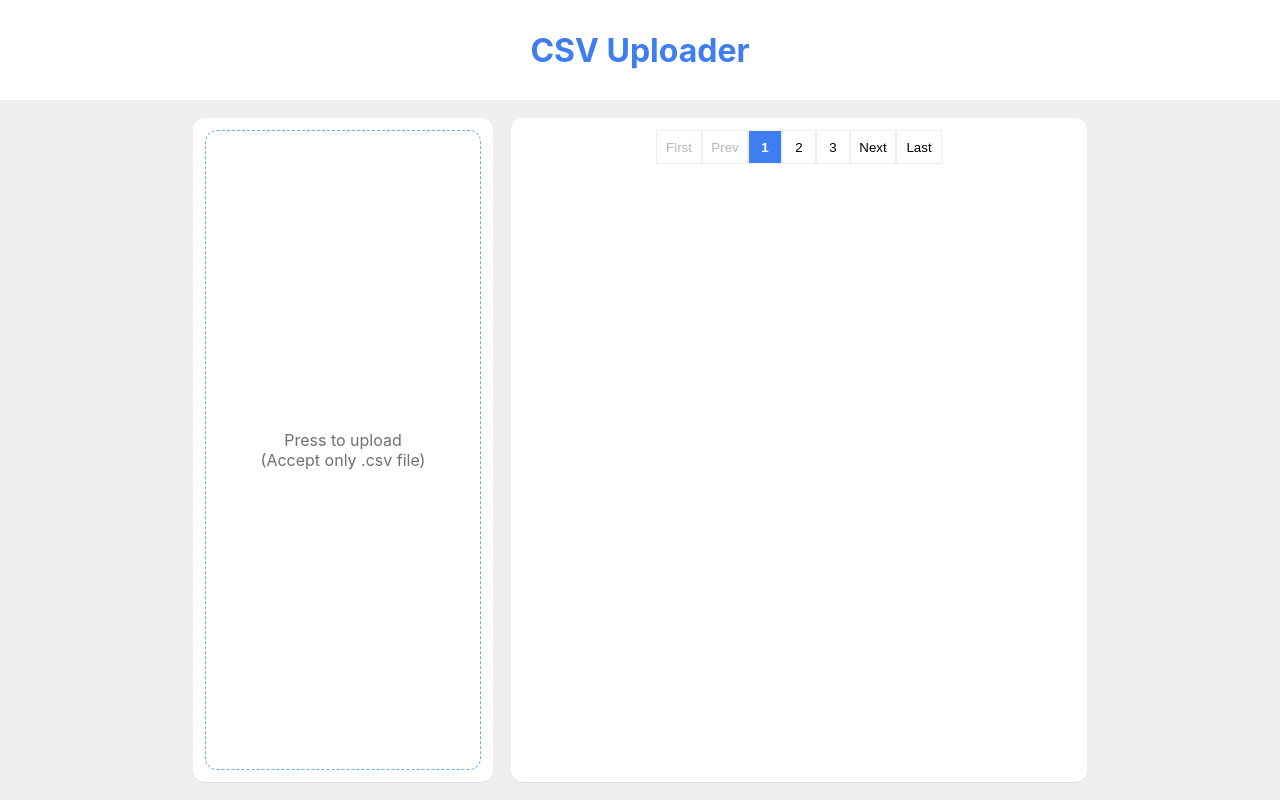
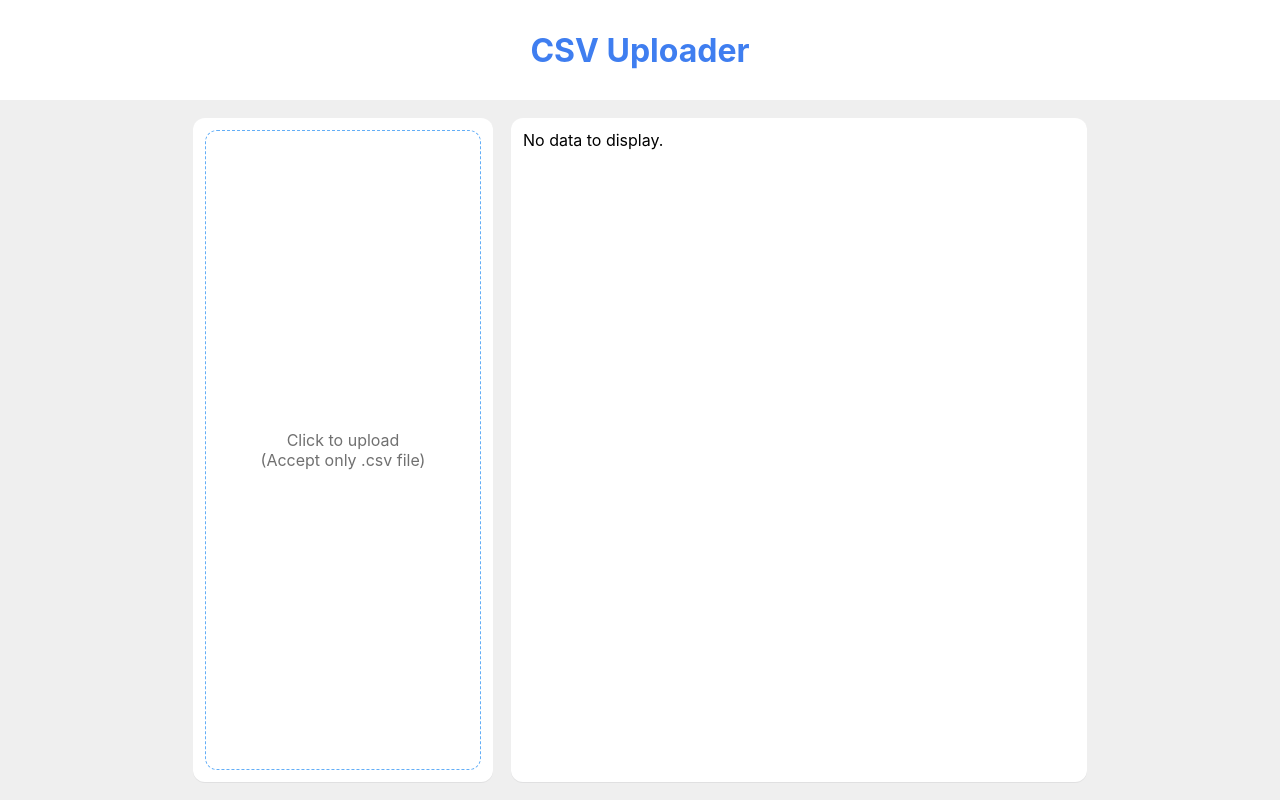
Before and after one commit to vuongvu1/csv-visualizer, a React (Create React App) app: page / in a window 1280 px wide. Built offline with nearby package versions, Linux system fonts and the light colour scheme.

Commit message:
Implement table data with pagination

```diff
--- a/src/components/DataTable/index.tsx
+++ b/src/components/DataTable/index.tsx
@@ -1,19 +1,82 @@
-import React, { useState } from "react";
+import React, { useState, useEffect } from "react";
 import SC from "./styles";
-import Pagination from "../Pagination";
+import Pagination, { PageSize } from "../Pagination";
+import Text, { TextType } from "../Text";
 
-interface Props {}
+interface Props {
+  data: Array<string[]>;
+}
 
-const DataTable: React.FC<Props> = () => {
+// have to use indexes as keys because rows don't have ids or nay unique values
+const renderTable = (headerRow: string[], showingRows: Array<string[]>) => (
+  <SC.Table>
+    <thead>
+      <SC.Tr>
+        {headerRow.map((header, index) => (
+          <SC.Th key={index}>{header}</SC.Th>
+        ))}
+      </SC.Tr>
+    </thead>
+    <tbody>
+      {showingRows.map((row, index) => (
+        <SC.Tr key={index}>
+          {row.map((cell, ind) => (
+            <SC.Td key={ind}>{cell}</SC.Td>
+          ))}
+        </SC.Tr>
+      ))}
+    </tbody>
+  </SC.Table>
+);
+
+const getTotalPages = (data: Array<string[]>, pageSize: number) => {
+  const allDataRows = data.length - 1; // minus header row
+  const isLastPageFitPageSize = allDataRows % pageSize === 0;
+  const totalPages = parseInt(`${allDataRows / pageSize}`, 10);
+  return isLastPageFitPageSize ? totalPages : totalPages + 1;
+};
+
+const DataTable: React.FC<Props> = ({ data }) => {
+  const [pageSize, setPageSize] = useState(PageSize.MEDIUM);
   const [currentPage, setCurrentPage] = useState(1);
+  const [totalPages, setTotalPages] = useState(0);
+  const [headerRow, setHeaderRow] = useState<string[]>([]);
+  const [showingRows, setShowingRows] = useState<Array<string[]>>([]);
+
+  useEffect(() => {
+    if (data.length > 0) {
+      setHeaderRow(data[0]);
+      setCurrentPage(1);
+      setTotalPages(getTotalPages(data, pageSize));
+    }
+  }, [data, pageSize]);
+
+  useEffect(() => {
+    if (data.length > 0) {
+      const showingIndex = (currentPage - 1) * pageSize + 1; // plus 1 because of the header row
+      setShowingRows(data.slice(showingIndex, showingIndex + pageSize));
+    }
+  }, [currentPage, data, pageSize]);
+
+  const shouldShowTable = data?.length > 0;
 
   return (
     <SC.Container>
-      <Pagination
-        total={10}
-        current={currentPage}
-        onChange={(_, nextPage) => setCurrentPage(nextPage)}
-      />
+      {!shouldShowTable && (
+        <Text type={TextType.BODY}>No data to display.</Text>
+      )}
+      {shouldShowTable && (
+        <>
+          {renderTable(headerRow, showingRows)}
+          <Pagination
+            total={totalPages}
+            current={currentPage}
+            onChangePage={(_, nextPage) => setCurrentPage(nextPage)}
+            pageSize={pageSize}
+            onChangePageSize={setPageSize}
+          />
+        </>
+      )}
     </SC.Container>
   );
 };
--- a/src/components/DataTable/styles.ts
+++ b/src/components/DataTable/styles.ts
@@ -1,6 +1,11 @@
 import styled from "styled-components";
 import { Spacing } from "configs/styles";
-import { whiteColor, boxShadowColor } from "configs/colors";
+import {
+  whiteColor,
+  boxShadowColor,
+  neutralColor,
+  secondaryLightColor,
+} from "configs/colors";
 
 export default {
   Container: styled.div`
@@ -13,4 +18,29 @@ export default {
     box-shadow: 0px 1px 0px ${boxShadowColor};
     border-radius: 12px;
   `,
+  Table: styled.table`
+    display: block;
+    margin: ${Spacing.normal} 0;
+    border-collapse: collapse;
+    width: 100%;
+    max-width: 552px;
+    overflow-x: auto;
+    white-space: nowrap;
+  `,
+  Th: styled.th`
+    border: 1px solid ${neutralColor};
+    text-align: left;
+    padding: ${Spacing.small};
+  `,
+  Td: styled.td`
+    border: 1px solid ${neutralColor};
+    text-align: left;
+    padding: ${Spacing.small};
+    height: 36px;
+  `,
+  Tr: styled.tr`
+    &:nth-child(even) {
+      background-color: ${secondaryLightColor};
+    }
+  `,
 };
--- a/src/components/Pagination/index.tsx
+++ b/src/components/Pagination/index.tsx
@@ -1,64 +1,101 @@
 import React, { useCallback } from "react";
 import SC from "./styles";
+
+export enum PageSize {
+  SMALL = 10,
+  MEDIUM = 15,
+  LARGE = 20,
+}
 
 interface Props {
   total: number;
   current: number;
-  onChange?: (
+  onChangePage?: (
     event: React.MouseEvent<HTMLButtonElement, MouseEvent>,
     page: number
   ) => void;
+  pageSize?: PageSize;
+  onChangePageSize?: (page: number) => void;
 }
 
 // TODO: Improve this component to support page total less than 3
-const Pagination: React.FC<Props> = ({ total, current, onChange }) => {
+const Pagination: React.FC<Props> = ({
+  total,
+  current,
+  onChangePage,
+  pageSize,
+  onChangePageSize,
+}) => {
   const isFirst = current === 1;
   const isLast = current === total;
   const firstPageNum = isFirst ? current : isLast ? current - 2 : current - 1;
   const secondPageNum = isFirst ? 2 : isLast ? total - 1 : current;
   const lastPageNum = isFirst ? 3 : isLast ? total : current + 1;
 
-  const handleClick = useCallback(
+  const handleClickOnPage = useCallback(
     (nextPage: number) => (
       event: React.MouseEvent<HTMLButtonElement, MouseEvent>
-    ) => onChange?.(event, nextPage),
-    [onChange]
+    ) => onChangePage?.(event, nextPage),
+    [onChangePage]
   );
 
   return (
     <SC.Container>
-      <SC.Button isFunctionKey disabled={isFirst} onClick={handleClick(1)}>
+      <div>
+        <SC.Button
+          isFunctionKey
+          disabled={isFirst}
+          onClick={handleClickOnPage(1)}
+        >
           First
         </SC.Button>
         <SC.Button
           isFunctionKey
           disabled={isFirst}
-        onClick={handleClick(current - 1)}
+          onClick={handleClickOnPage(current - 1)}
         >
           Prev
         </SC.Button>
-      <SC.Button active={isFirst} onClick={handleClick(firstPageNum)}>
+        <SC.Button active={isFirst} onClick={handleClickOnPage(firstPageNum)}>
           {firstPageNum}
         </SC.Button>
         <SC.Button
           active={!isFirst && !isLast}
-        onClick={handleClick(secondPageNum)}
+          onClick={handleClickOnPage(secondPageNum)}
         >
           {secondPageNum}
         </SC.Button>
-      <SC.Button active={isLast} onClick={handleClick(lastPageNum)}>
+        <SC.Button active={isLast} onClick={handleClickOnPage(lastPageNum)}>
           {lastPageNum}
         </SC.Button>
         <SC.Button
           isFunctionKey
           disabled={isLast}
-        onClick={handleClick(current + 1)}
+          onClick={handleClickOnPage(current + 1)}
         >
           Next
         </SC.Button>
-      <SC.Button isFunctionKey disabled={isLast} onClick={handleClick(total)}>
+        <SC.Button
+          isFunctionKey
+          disabled={isLast}
+          onClick={handleClickOnPage(total)}
+        >
           Last
         </SC.Button>
+      </div>
+      <div>
+        Page size
+        {[PageSize.SMALL, PageSize.MEDIUM, PageSize.LARGE].map((size) => (
+          <SC.Button
+            key={size}
+            active={pageSize === size}
+            isPageSizeKey
+            onClick={() => onChangePageSize?.(size)}
+          >
+            {size}
+          </SC.Button>
+        ))}
+      </div>
     </SC.Container>
   );
 };
--- a/src/components/Pagination/styles.ts
+++ b/src/components/Pagination/styles.ts
@@ -4,19 +4,22 @@ import { Spacing } from "configs/styles";
 
 interface ButtonProps {
   isFunctionKey?: boolean;
+  isPageSizeKey?: boolean;
   disabled?: boolean;
   active?: boolean;
 }
 
 export default {
   Container: styled.div`
-    text-align: center;
+    display: flex;
+    justify-content: space-between;
+    align-items: center;
   `,
   Button: styled.button<ButtonProps>`
     padding: ${Spacing.small};
     border: 1px solid ${neutralColor};
     background-color: ${whiteColor};
-    width: 34px;
+    min-width: 34px;
     height: 34px;
 
     ${(p) =>
@@ -34,6 +37,13 @@ export default {
       `}
 
     ${(p) =>
+      p.isPageSizeKey &&
+      css`
+        margin-left: ${Spacing.small};
+        height: 28px;
+      `}
+
+    ${(p) =>
       p.active &&
       css`
         font-weight: bold;
--- a/src/components/Text/index.tsx
+++ b/src/components/Text/index.tsx
@@ -4,7 +4,7 @@ import SC from "./styles";
 export enum TextType {
   H1 = "h1",
   H2 = "h2",
-  BODY = "body",
+  BODY = "p",
 }
 
 interface Props {
--- a/src/components/Text/styles.ts
+++ b/src/components/Text/styles.ts
@@ -32,6 +32,7 @@ export default {
 
       if (type === TextType.BODY) {
         return css`
+          margin: 0;
           color: ${blackColor};
           font-weight: normal;
           font-size: ${FontSize.medium};
--- a/src/components/UploadBox/index.tsx
+++ b/src/components/UploadBox/index.tsx
@@ -34,7 +34,7 @@ const UploadBox: React.FC<Props> = ({ onChange, loading }) => {
         </SC.UploadedFile>
       )}
       <SC.Label htmlFor="file-id">
-        Press to upload
+        Click to upload
         <br />
         (Accept only .csv file)
       </SC.Label>
--- a/src/globalStyles.ts
+++ b/src/globalStyles.ts
@@ -8,6 +8,9 @@ const GlobalStyle = createGlobalStyle`
       sans-serif;
     -webkit-font-smoothing: antialiased;
     -moz-osx-font-smoothing: grayscale;
+  }
+
+  * {
     box-sizing: border-box;
   }
 
--- a/src/pages/home/index.tsx
+++ b/src/pages/home/index.tsx
@@ -3,7 +3,7 @@ import { parse as parseCsv } from "papaparse";
 import { Layout, UploadBox, DataTable } from "components";
 
 const Home = () => {
-  const [csvData, setCsvData] = useState<Array<unknown>>([]);
+  const [csvData, setCsvData] = useState<Array<string[]>>([]);
   const [loading, setLoading] = useState(false);
 
   const handleUploadFile = useCallback((file: File) => {
@@ -12,19 +12,17 @@ const Home = () => {
 
     reader.onload = () => {
       const csvContent = parseCsv(reader.result as string);
-      setCsvData(csvContent?.data);
+      setCsvData(csvContent?.data as Array<string[]>);
       setLoading(false);
     };
 
     reader.readAsText(file, "UTF-8");
   }, []);
 
-  console.log(csvData);
-
   return (
     <Layout title="CSV Uploader">
       <UploadBox onChange={handleUploadFile} loading={loading} />
-      <DataTable />
+      <DataTable data={csvData} />
     </Layout>
   );
 };
```
Lines whose indentation alone changed are shown as unchanged.
